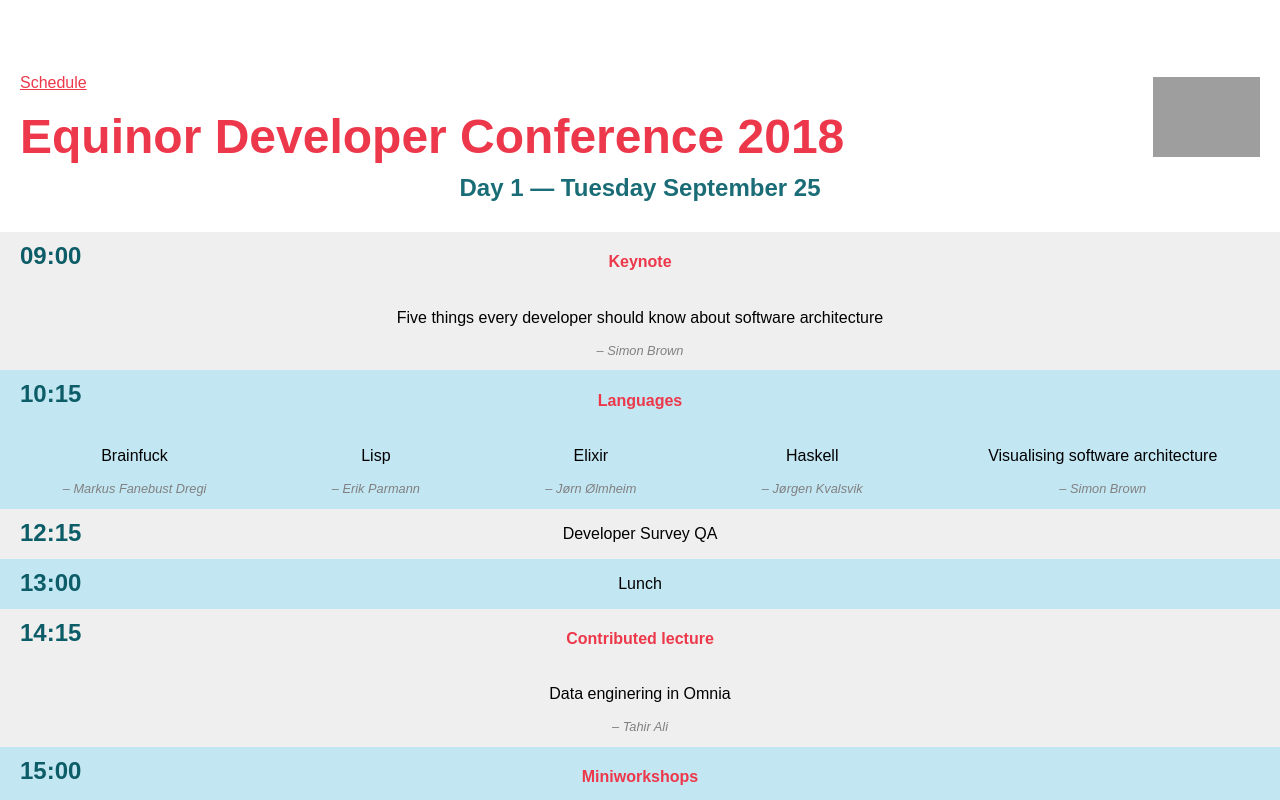
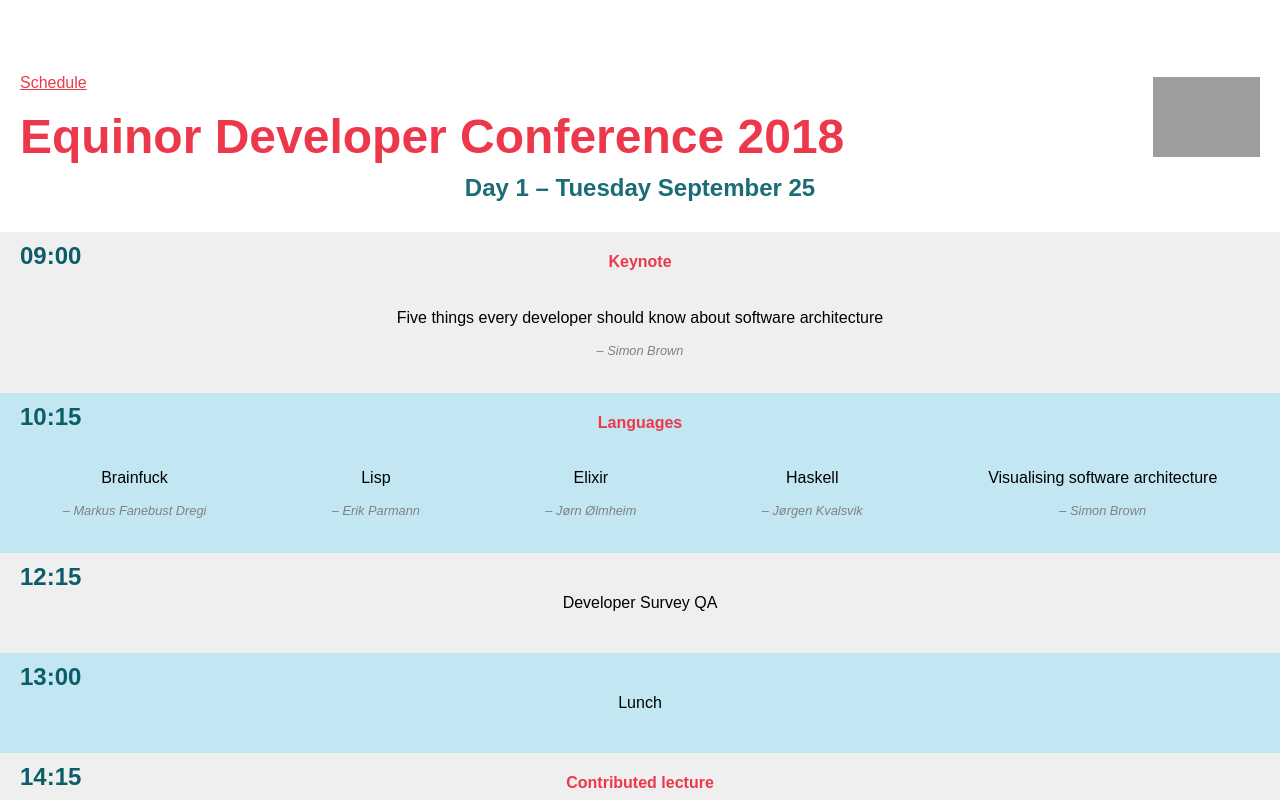
Before and after one commit to equinor/edc2018.github.io, a React (Create React App) app: page / in a window 1280 px wide. Shown: the top 800 px of the page. Built offline with nearby package versions, Linux system fonts and the light colour scheme; grey boxes are pictures that could not be loaded.

Commit message:
improvements for smaller screens

```diff
--- a/src/Header.js
+++ b/src/Header.js
@@ -36,7 +36,7 @@
 
 const StyledHeader = styled.header`
   height: 50px;
-  padding: 20px;
+  margin: 20px;
 `;
 
 const ScheduleLink = styled(Link)`
--- a/src/Schedule.js
+++ b/src/Schedule.js
@@ -15,8 +15,24 @@
   }
 `;
 
+const DayWrapper = styled.div`
+  margin: 30px 10px;
+  display: flex;
+  justify-content: center;
+  flex-wrap: wrap;
+`;
+
 const DayHeader = styled.h2`
-  padding: 30px 0px;
+  //   margin: 30px 10px;
+  color: rgb(26, 108, 118);
+`;
+
+const CONF_DAY = styled.h2`
+  margin: 0px;
+  color: rgb(26, 108, 118);
+`;
+
+const CAL_DATE = styled.h2`
   margin: 0px;
   color: rgb(26, 108, 118);
 `;
@@ -27,9 +43,12 @@
       <div>
         <Header location={this.props.location} />
         <div>
-          {schedule.map(({ conferenceDay, timeSlots }) => (
+          {schedule.map(({ conferenceDay, calendarDate, timeSlots }) => (
             <DaySchedule key={conferenceDay}>
-              <DayHeader>{conferenceDay}</DayHeader>
+              <DayWrapper>
+                <CONF_DAY>{conferenceDay}</CONF_DAY>
+                <CAL_DATE>{` – ${calendarDate}`}</CAL_DATE>
+              </DayWrapper>
               {timeSlots.map(({ time, heading, events, leisure }) => (
                 <TimeSlot
                   key={`${conferenceDay} ${time}`}
--- a/src/TimeSlot.js
+++ b/src/TimeSlot.js
@@ -12,6 +12,10 @@
   padding: 10px 0px 0px 20px;
   color: rgb(12, 93, 103);
   font-size: 1.5em;
+  @media (max-width: 500px) {
+    padding: 10px 0px 0px 10px;
+    font-size: 1em;
+  }
 `;
 
 const TimeSlotHeading = styled.h4`
@@ -23,6 +27,7 @@
   flex-direction: row;
   justify-content: space-around;
   flex-wrap: wrap;
+  min-height: 100px;
   ${({ fullHeight }) =>
     fullHeight &&
     `
--- a/src/data.js
+++ b/src/data.js
@@ -53,9 +53,15 @@
 };
 
 const CONFERENCE_DAYS = {
-  DAY_1: 'Day 1 — Tuesday September 25',
-  DAY_2: 'Day 2 — Wednesday September 26',
-  DAY_3: 'Day 3 — Thursday September 27',
+  DAY_1: 'Day 1',
+  DAY_2: 'Day 2',
+  DAY_3: 'Day 3',
+};
+
+const CALENDAR_DATE = {
+  TUESDAY: 'Tuesday September 25',
+  WEDNESDAY: 'Wednesday September 26',
+  THURSDAY: 'Thursday September 27',
 };
 
 const IDS = {
@@ -89,7 +95,13 @@
     speaker: SPEAKERS.SIMON_BROWN,
     description:
       'The software development industry has made huge leaps in recent years; with agile, lean, software craftsmanship, evolutionary design and microservices being just a few of the buzzwords we throw around. Despite this, software development teams are often more chaotic than they are self-organising, with the resulting code being more of a mess than was perhaps anticipated. Successful software projects aren’t just about good code though, and sometimes you need to step away from the IDE for a few moments to see the bigger picture.\nThis session is about that bigger picture and is aimed at software developers who want to learn more about software architecture, technical leadership and the balance with agility. This talk will debunk some of the common myths as we look at five things every developer should know about software architecture; a guide to software architecture on modern software projects that’s pragmatic rather than academic and lightweight rather than “enterprisey”.',
-    timeSlots: [{ time: TIME_SLOTS['09:00'], day: CONFERENCE_DAYS.DAY_1 }],
+    timeSlots: [
+      {
+        time: TIME_SLOTS['09:00'],
+        day: CONFERENCE_DAYS.DAY_1,
+        date: CALENDAR_DATE.TUESDAY,
+      },
+    ],
     category: CATEGORIES.KEYNOTE,
   },
   {
@@ -99,7 +111,13 @@
     speaker: SPEAKERS.JORN_OLMHEIM,
     description:
       'Elixir is a dynamic, functional language designed for building scalable and maintainable applications. Elixir leverages the Erlang VM, known for running low-latency, distributed and fault-tolerant systems, while also being successfully used in web development and the embedded software domain.\nThis talk will give an introduction to the language, the interactive execution environment, as well as the scripting and applications modes that Elixir can be used in. This will be an introduction and is intended for beginners, thus no prior knowledge of Elixir or functional programming is required.',
-    timeSlots: [{ time: TIME_SLOTS['10:15'], day: CONFERENCE_DAYS.DAY_1 }],
+    timeSlots: [
+      {
+        time: TIME_SLOTS['10:15'],
+        day: CONFERENCE_DAYS.DAY_1,
+        date: CALENDAR_DATE.TUESDAY,
+      },
+    ],
     category: CATEGORIES.LANGUAGE,
   },
   {
@@ -109,7 +127,13 @@
     speaker: SPEAKERS.JORGEN_KVALSVIK,
     description:
       'Welcome to a hands-on session where we will crowdsource programs solving real problems in Haskell, a wonderful non-strict purely functional programming language. Both Haskell and mob programming is a great way to apply yourself, and to pick up a few refreshing ideas on computation and programs on the way.\nIt will be an interactive session where we together solve problems and write programs, through discussions and suggestions from the participants.\nBringing a laptop is optional (all programs will be compiled and run on the instructor’s computer), but you’re free to bring your own computer to try out snippets and programs yourself.',
-    timeSlots: [{ time: TIME_SLOTS['10:15'], day: CONFERENCE_DAYS.DAY_1 }],
+    timeSlots: [
+      {
+        time: TIME_SLOTS['10:15'],
+        day: CONFERENCE_DAYS.DAY_1,
+        date: CALENDAR_DATE.TUESDAY,
+      },
+    ],
     category: CATEGORIES.LANGUAGE,
   },
   {
@@ -119,7 +143,13 @@
     speaker: SPEAKERS.ERIK_PARMANN,
     description:
       'We will look into Lisp in several of its beautiful variants. After this little crash course you should be able to uphold polite smalltalk about some of the different lisps, a bit of their history, and how to program in them. You will be able to make snarky remarks to Pythonists about their lack of macros and how Python is actually just a poor man’s Lisp without homoiconicity, and you will learn what that word means.',
-    timeSlots: [{ time: TIME_SLOTS['10:15'], day: CONFERENCE_DAYS.DAY_1 }],
+    timeSlots: [
+      {
+        time: TIME_SLOTS['10:15'],
+        day: CONFERENCE_DAYS.DAY_1,
+        date: CALENDAR_DATE.TUESDAY,
+      },
+    ],
     category: CATEGORIES.LANGUAGE,
   },
   {
@@ -129,7 +159,13 @@
     speaker: SPEAKERS.MARKUS_FANEBUST_DREGI,
     description:
       'We will start this session by giving an introduction to the extremely small language Brainfuck. We will then discuss the technical implications of Brainfuck being Turing complete, as well as ponder over its connection to life, Game of Life, amoebas and emerging intelligence (artifical or not).\nTo finish off with something concrete we will pair program Brainfuck. If you bring your best and work hard, you might be able to add two integers by the end of the session (no kidding).\nBringing a laptop is beneficial. But to be honest, development time will be king. So you will not lose that much time by emulating on paper.',
-    timeSlots: [{ time: TIME_SLOTS['10:15'], day: CONFERENCE_DAYS.DAY_1 }],
+    timeSlots: [
+      {
+        time: TIME_SLOTS['10:15'],
+        day: CONFERENCE_DAYS.DAY_1,
+        date: CALENDAR_DATE.TUESDAY,
+      },
+    ],
     category: CATEGORIES.LANGUAGE,
   },
   {
@@ -139,7 +175,13 @@
     speaker: SPEAKERS.SIMON_BROWN,
     description:
       'It’s very likely that the majority of the software architecture diagrams you’ve seen are a confused mess of boxes and lines. Following the publication of the Manifesto for Agile Software Development in 2001, teams have abandoned UML, discarded the concept of modelling and instead place a heavy reliance on conversations centered around incoherent whiteboard diagrams or shallow “Marketecture” diagrams created with Visio. Moving fast and being agile requires good communication, yet software development teams struggle with this fun- damental skill. A good set of software architecture diagrams are priceless for aligning a team around a shared vision and for getting new-joiners productive fast.\nThis session explores the visual communication of software architecture and is based upon a decade of my experiences working with software development teams large and small across the globe. We’ll look at what is commonplace today, the importance of creating a shared vocabulary, diagram notation, and the value of creating a lightweight model to describe your software system using the ”C4 model”, which I created as a way to help software development teams describe and communicate software architecture, both during up - front design sessions and when retrospectively documenting an existing codebase.',
-    timeSlots: [{ time: TIME_SLOTS['10:15'], day: CONFERENCE_DAYS.DAY_1 }],
+    timeSlots: [
+      {
+        time: TIME_SLOTS['10:15'],
+        day: CONFERENCE_DAYS.DAY_1,
+        date: CALENDAR_DATE.TUESDAY,
+      },
+    ],
     category: CATEGORIES.LANGUAGE,
   },
   {
@@ -149,9 +191,14 @@
     speaker: SPEAKERS.CARSTEN_FALK_HAMMERSHOJ,
     description:
       'What is 3D printing and where do you start?\nWhich desktop printers exist and what do you need to consider before you pur - chase one? What materials are needed for printing. Which maker communities for 3D printing are there? What are the opportunities for Equinor?\nHow do we design for 3D printing ? We will see tools and do a practical exercise.',
-    timeSlots: [{ time: TIME_SLOTS['15:00'], day: CONFERENCE_DAYS.DAY_1 }],
+    timeSlots: [
+      {
+        time: TIME_SLOTS['15:00'],
+        day: CONFERENCE_DAYS.DAY_1,
+        date: CALENDAR_DATE.TUESDAY,
+      },
+    ],
     day: DAYS['2018-09-25'],
-    conferenceDay: CONFERENCE_DAYS.DAY_1,
     category: CATEGORIES.MINIWORKSHOP,
   },
   {
@@ -161,7 +208,13 @@
     speaker: SPEAKERS.SIMON_BROWN,
     description:
       'When we’re having an architecture discussion, we’ll talk about abstractions, using terms like component, module and layer. These abstractions reflect our mental model of a software system, which are useful when describing our architectural ideas and intent. These same abstractions don’t typically exist in the programming languages we use though. There’s no layer keyword in Java, for example. To implement these abstractions, we need to use a combination of the constructs available in our programming languages; such as classes, interfaces, objects, functions, packages, namespaces, files and folders. In many cases, the code that is written doesn’t end up reflecting the model. This is the model-code gap.\nThe model - code gap manifests itself in a number of ways. In obvious cases, the code doesn’t match the architecture diagrams.Sometimes the problems are more subtle though. This session is about the model-code gap, and particularly how it relates to applications that are built from a single monolithic deployment unit.Regardless of how we choose to structure our code(layers, vertical slices, ports and adapters, etc), our best design intentions can be destroyed in a flash if we don’t consider the intricacies of the implementation strategy. The devil is in the implementation details.',
-    timeSlots: [{ time: TIME_SLOTS['15:00'], day: CONFERENCE_DAYS.DAY_1 }],
+    timeSlots: [
+      {
+        time: TIME_SLOTS['15:00'],
+        day: CONFERENCE_DAYS.DAY_1,
+        date: CALENDAR_DATE.TUESDAY,
+      },
+    ],
     category: CATEGORIES.MINIWORKSHOP,
   },
   {
@@ -171,7 +224,13 @@
     speaker: SPEAKERS.KRISTIAN_FLIKKA_AND_EIVIND_SJAASTAD,
     description:
       '\n• A very basic introduction to machine learning.\n• What is it?\n• Whydowedoit?\n• How do we do it (in Python)?\nThere will be some examples shown, we recommend (but don’t require) that you bring your computer with Python installed, so that you can try some things out for yourself.',
-    timeSlots: [{ time: TIME_SLOTS['15:00'], day: CONFERENCE_DAYS.DAY_1 }],
+    timeSlots: [
+      {
+        time: TIME_SLOTS['15:00'],
+        day: CONFERENCE_DAYS.DAY_1,
+        date: CALENDAR_DATE.TUESDAY,
+      },
+    ],
     category: CATEGORIES.MINIWORKSHOP,
   },
   {
@@ -181,7 +240,13 @@
     speaker: SPEAKERS.OYVIND_RONNE,
     description:
       'In this hands-on session we will create a simple API in Node.js / Express. We’ll discuss design considerations and concepts like naming, versioning, life-cycle management, discoverability, authentication, etc. But mostly we will code and have fun!\nPlease make sure Node.js is installed on your computer beforehand.',
-    timeSlots: [{ time: TIME_SLOTS['15:00'], day: CONFERENCE_DAYS.DAY_1 }],
+    timeSlots: [
+      {
+        time: TIME_SLOTS['15:00'],
+        day: CONFERENCE_DAYS.DAY_1,
+        date: CALENDAR_DATE.TUESDAY,
+      },
+    ],
     category: CATEGORIES.MINIWORKSHOP,
   },
   {
@@ -190,7 +255,13 @@
     speaker: SPEAKERS.TAHIR_ALI,
     description:
       'The amount of data collected and analyzed has increased rapidly, which has led to an increase in the demand for skills and tools in data processing. With the growth of both the number and size of big data teams, specialized roles begin to be defined. One of these roles is data engineer, which focuses on ensuring that quality data is available for data scientists and analysts to analyze.\nThis talk will give you an introduction to;\n• Data Engineering\n• Data engineering project(s)\n• How we do data engineering in Equinor\n• A demo of Azure Data factory V2',
-    timeSlots: [{ time: TIME_SLOTS['14:15'], day: CONFERENCE_DAYS.DAY_1 }],
+    timeSlots: [
+      {
+        time: TIME_SLOTS['14:15'],
+        day: CONFERENCE_DAYS.DAY_1,
+        date: CALENDAR_DATE.TUESDAY,
+      },
+    ],
     category: CATEGORIES.CONTRIBUTED_LECTURE,
   },
   {
@@ -199,7 +270,13 @@
     speaker: SPEAKERS.JON_JAATUN,
     description:
       'What is Design Thinking?\nJon, from the mobility team, gives us a fun introduction to Design Thinking. With practical examples, first one that you can experience yourself in Lego, and later from him and his team’s work for the field of the future.',
-    timeSlots: [{ time: TIME_SLOTS['15:00'], day: CONFERENCE_DAYS.DAY_1 }],
+    timeSlots: [
+      {
+        time: TIME_SLOTS['15:00'],
+        day: CONFERENCE_DAYS.DAY_1,
+        date: CALENDAR_DATE.TUESDAY,
+      },
+    ],
     category: CATEGORIES.MINIWORKSHOP,
   },
   {
@@ -212,6 +289,7 @@
       {
         time: TIME_SLOTS['09:00'],
         day: CONFERENCE_DAYS.DAY_2,
+        date: CALENDAR_DATE.WEDNESDAY,
       },
     ],
     category: CATEGORIES.KEYNOTE,
@@ -227,14 +305,17 @@
       {
         time: TIME_SLOTS['10:15'],
         day: CONFERENCE_DAYS.DAY_2,
+        date: CALENDAR_DATE.WEDNESDAY,
       },
       {
         time: TIME_SLOTS['14:15'],
         day: CONFERENCE_DAYS.DAY_2,
+        date: CALENDAR_DATE.WEDNESDAY,
       },
       {
         time: TIME_SLOTS['09:00'],
         day: CONFERENCE_DAYS.DAY_3,
+        date: CALENDAR_DATE.THURSDAY,
       },
     ],
     category: CATEGORIES.WORKSHOP,
@@ -250,14 +331,17 @@
       {
         time: TIME_SLOTS['10:15'],
         day: CONFERENCE_DAYS.DAY_2,
+        date: CALENDAR_DATE.WEDNESDAY,
       },
       {
         time: TIME_SLOTS['14:15'],
         day: CONFERENCE_DAYS.DAY_2,
+        date: CALENDAR_DATE.WEDNESDAY,
       },
       {
         time: TIME_SLOTS['09:00'],
         day: CONFERENCE_DAYS.DAY_3,
+        date: CALENDAR_DATE.THURSDAY,
       },
     ],
     category: CATEGORIES.WORKSHOP,
@@ -273,14 +357,17 @@
       {
         time: TIME_SLOTS['10:15'],
         day: CONFERENCE_DAYS.DAY_2,
+        date: CALENDAR_DATE.WEDNESDAY,
       },
       {
         time: TIME_SLOTS['14:15'],
         day: CONFERENCE_DAYS.DAY_2,
+        date: CALENDAR_DATE.WEDNESDAY,
       },
       {
         time: TIME_SLOTS['09:00'],
         day: CONFERENCE_DAYS.DAY_3,
+        date: CALENDAR_DATE.THURSDAY,
       },
     ],
     category: CATEGORIES.WORKSHOP,
@@ -295,10 +382,12 @@
       {
         time: TIME_SLOTS['10:15'],
         day: CONFERENCE_DAYS.DAY_2,
+        date: CALENDAR_DATE.WEDNESDAY,
       },
       {
         time: TIME_SLOTS['14:15'],
         day: CONFERENCE_DAYS.DAY_2,
+        date: CALENDAR_DATE.WEDNESDAY,
       },
     ],
     category: CATEGORIES.WORKSHOP,
@@ -314,14 +403,17 @@
       {
         time: TIME_SLOTS['10:15'],
         day: CONFERENCE_DAYS.DAY_2,
+        date: CALENDAR_DATE.WEDNESDAY,
       },
       {
         time: TIME_SLOTS['14:15'],
         day: CONFERENCE_DAYS.DAY_2,
+        date: CALENDAR_DATE.WEDNESDAY,
       },
       {
         time: TIME_SLOTS['09:00'],
         day: CONFERENCE_DAYS.DAY_3,
+        date: CALENDAR_DATE.THURSDAY,
       },
     ],
     category: CATEGORIES.WORKSHOP,
@@ -336,6 +428,7 @@
       {
         time: TIME_SLOTS['10:15'],
         day: CONFERENCE_DAYS.DAY_2,
+        date: CALENDAR_DATE.WEDNESDAY,
       },
     ],
     category: CATEGORIES.WORKSHOP,
@@ -350,10 +443,12 @@
       {
         time: TIME_SLOTS['14:15'],
         day: CONFERENCE_DAYS.DAY_2,
+        date: CALENDAR_DATE.WEDNESDAY,
       },
       {
         time: TIME_SLOTS['09:00'],
         day: CONFERENCE_DAYS.DAY_3,
+        date: CALENDAR_DATE.THURSDAY,
       },
     ],
     category: CATEGORIES.WORKSHOP,
@@ -365,6 +460,7 @@
 export const schedule = [
   {
     conferenceDay: CONFERENCE_DAYS.DAY_1,
+    calendarDate: CALENDAR_DATE.TUESDAY,
     timeSlots: [
       {
         time: TIME_SLOTS['09:00'],
@@ -422,6 +518,7 @@
   },
   {
     conferenceDay: CONFERENCE_DAYS.DAY_2,
+    calendarDate: CALENDAR_DATE.WEDNESDAY,
     timeSlots: [
       {
         time: TIME_SLOTS['09:00'],
@@ -472,6 +569,7 @@
   },
   {
     conferenceDay: CONFERENCE_DAYS.DAY_3,
+    calendarDate: CALENDAR_DATE.THURSDAY,
     timeSlots: [
       {
         time: TIME_SLOTS['09:00'],
```
Also changed, not shown: src/Event.js (+3 -20 lines).
